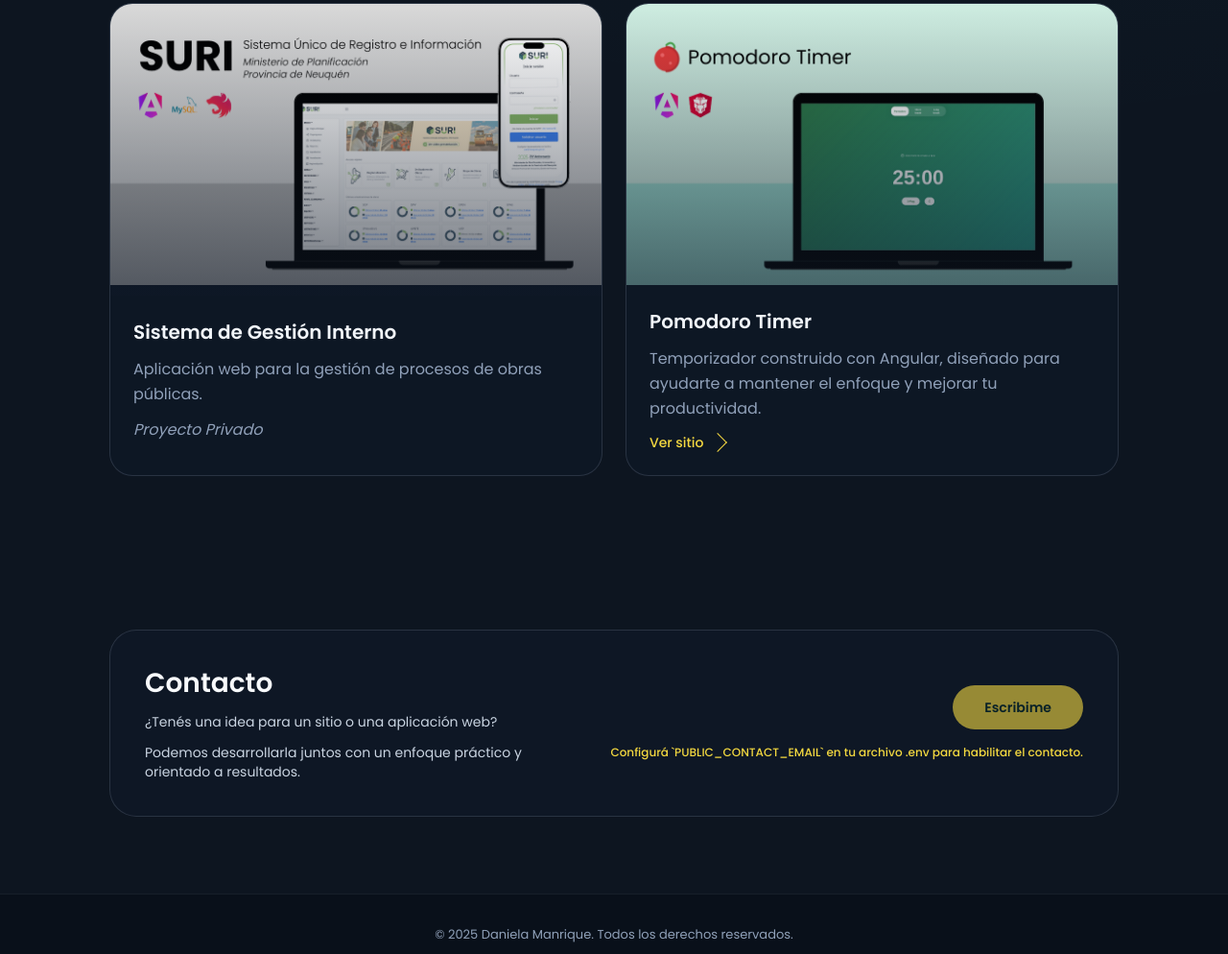
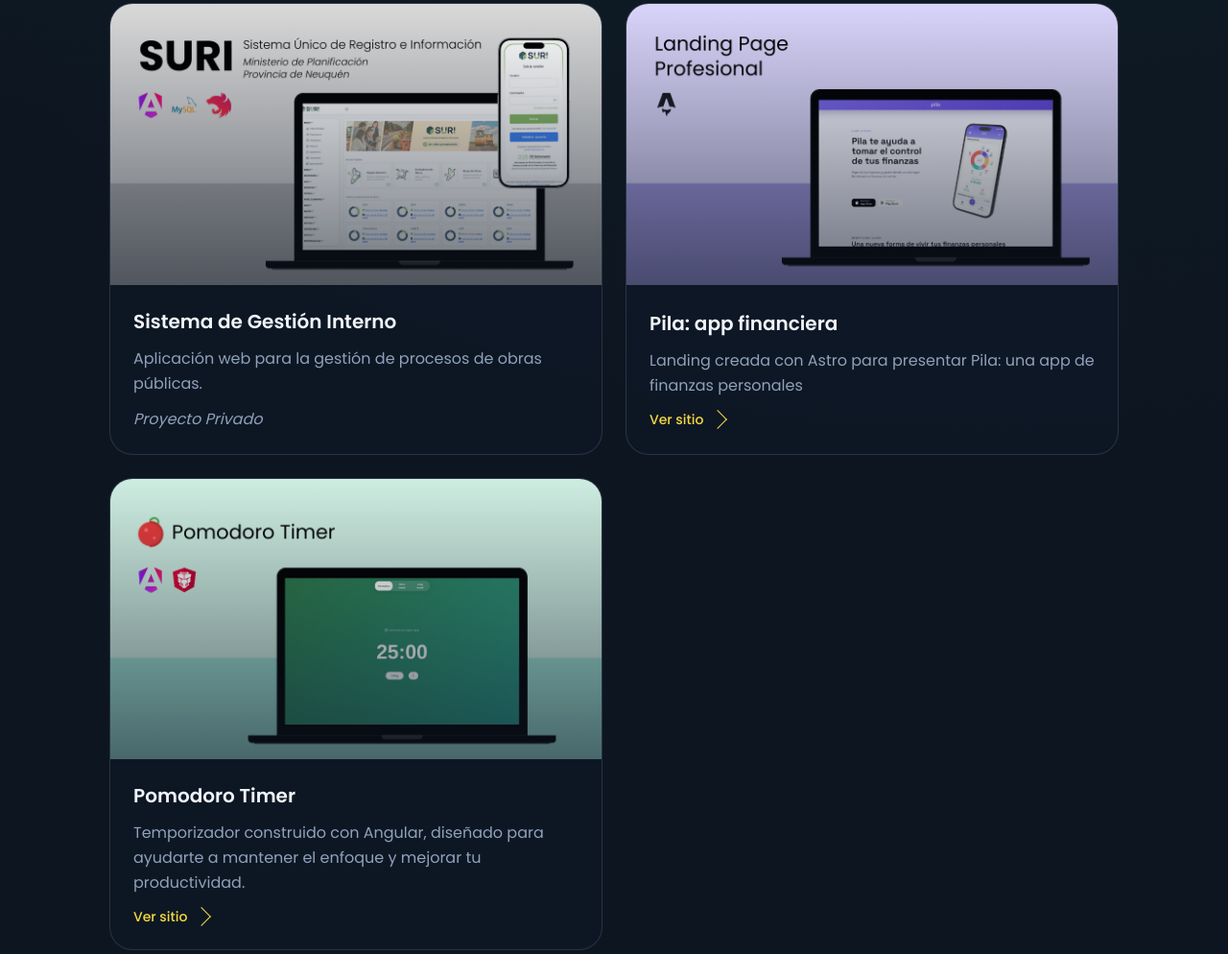
Before and after one commit to danimanrique/danimanrique.github.io, an Astro site: page / in a window 1280 px wide. Shown: the part 2391-3385 px from the top of the page at 96% size. Built offline with nearby package versions, Linux system fonts and the light colour scheme; Astro itself is replaced by a stand-in of ours.

Commit message:
feat: nuevo proyecto

```diff
--- a/src/components/WorksSection.astro
+++ b/src/components/WorksSection.astro
@@ -3,6 +3,7 @@ import p1Img from "../assets/proyectos/p1.png";
 import p2Img from "../assets/proyectos/p2.png";
 import p3Img from "../assets/proyectos/p3.png";
 import p4Img from "../assets/proyectos/p4.png";
+import p5Img from "../assets/proyectos/p5.png";
 ---
 
 <section id="works" class="py-20">
@@ -77,6 +78,31 @@ import p4Img from "../assets/proyectos/p4.png";
         <div
           class="relative after:absolute after:inset-0 after:bg-[linear-gradient(180deg,transparent,rgba(15,24,38,0.6))]"
         >
+          <img src={p5Img.src} alt="Project preview" loading="lazy" />
+        </div>
+        <div class="flex flex-col gap-3 p-6">
+          <h3 class="m-0 text-xl font-semibold text-slate-100">Pila: app financiera</h3>
+          <p class="m-0 leading-relaxed text-slate-400">
+            Landing creada con Astro para presentar Pila: una app de finanzas personales
+          </p>
+          <a
+            class="group inline-flex items-center gap-2 text-sm font-medium text-[#f4d940] transition-transform hover:translate-x-[2px]"
+            href="https://pila.ar/"
+            target="_blank"
+          >
+            Ver sitio
+            <span
+              class="block h-[14px] w-[14px] rotate-45 border-r border-t border-current transition-transform group-hover:translate-x-[2px]"
+            ></span>
+          </a>
+        </div>
+      </article>
+      <article
+        class="grid overflow-hidden rounded-[24px] border border-[rgba(148,163,184,0.2)] bg-[rgba(15,24,38,0.85)]"
+      >
+        <div
+          class="relative after:absolute after:inset-0 after:bg-[linear-gradient(180deg,transparent,rgba(15,24,38,0.6))]"
+        >
           <img src={p3Img.src} alt="Project preview" loading="lazy" />
         </div>
         <div class="flex flex-col gap-3 p-6">
@@ -97,6 +123,7 @@ import p4Img from "../assets/proyectos/p4.png";
           </a>
         </div>
       </article>
+
     </div>
   </div>
 </section>
```
Also changed, not shown: src/assets/proyectos/p5.png (added).
